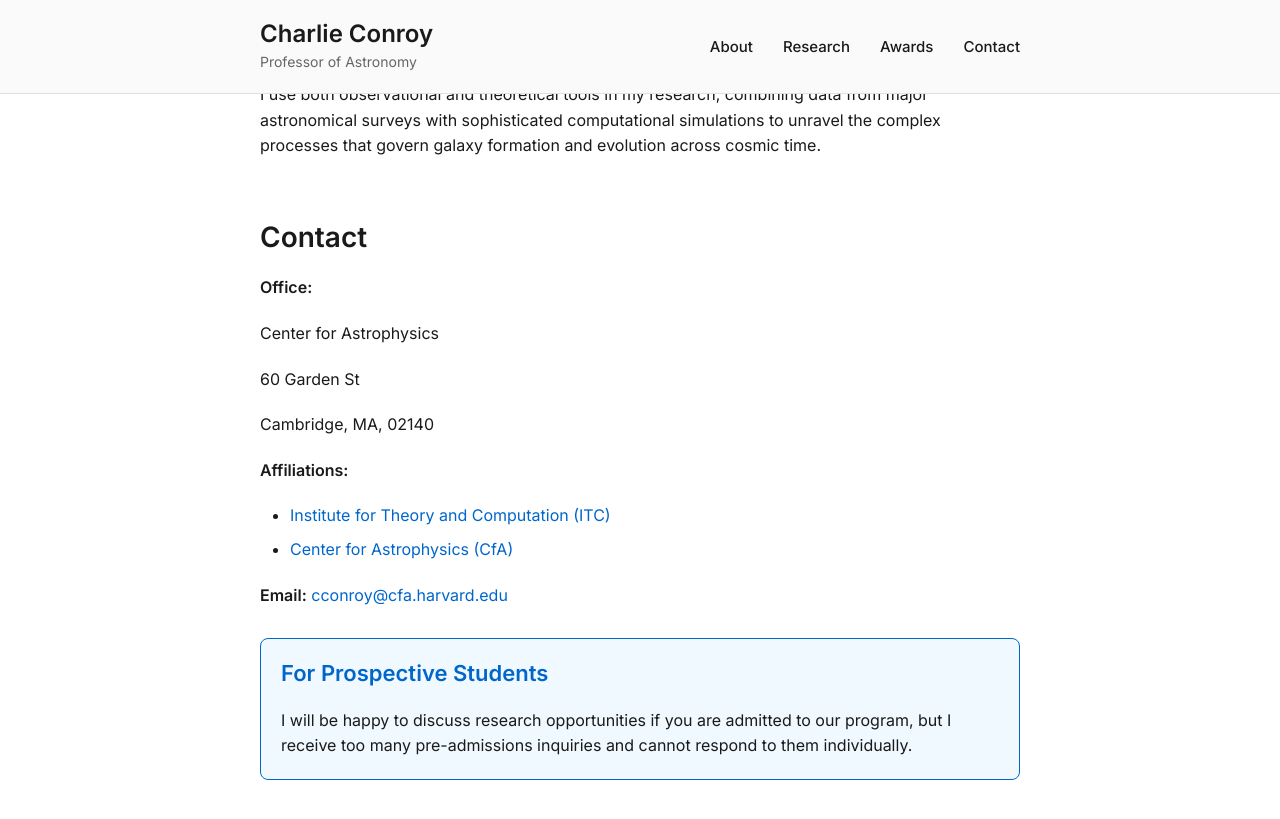
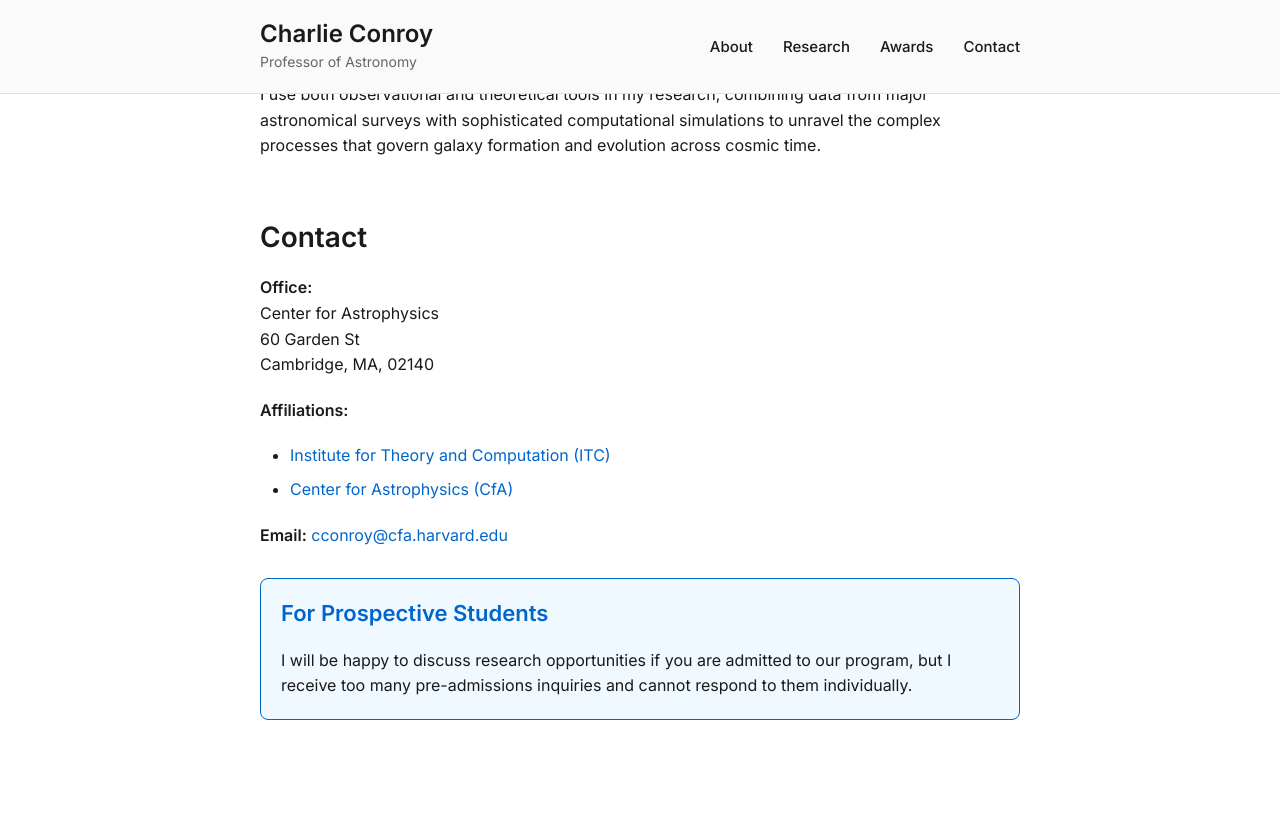
Before and after one commit to cconroy20/cconroy20.github.io, a Jekyll site: the page index.html, which Jekyll copies as it is, in a window 1280 px wide and 900 px high, scrolled down 1485 px. Shown: the top 819 px of the window. Built offline with Jekyll 4.4.1, drawn with Linux system fonts in a browser that asks for light colours.

```diff
--- a/index.html
+++ b/index.html
@@ -347,10 +347,10 @@
 
             <section id="contact" class="section">
                 <h2>Contact</h2>
-                <p><strong>Office:</strong> </p>
-                <p> Center for Astrophysics </p>
-                <p> 60 Garden St </p>
-                <p>Cambridge, MA, 02140</p>
+                <p><strong>Office:</strong> <br>
+                Center for Astrophysics <br>
+                60 Garden St <br>
+                Cambridge, MA, 02140</p>
                 <p><strong>Affiliations:</strong></p>
                 <ul>
                     <li><a href="http://www.cfa.harvard.edu/itc/" target="_blank">Institute for Theory and Computation (ITC)</a></li>
```
